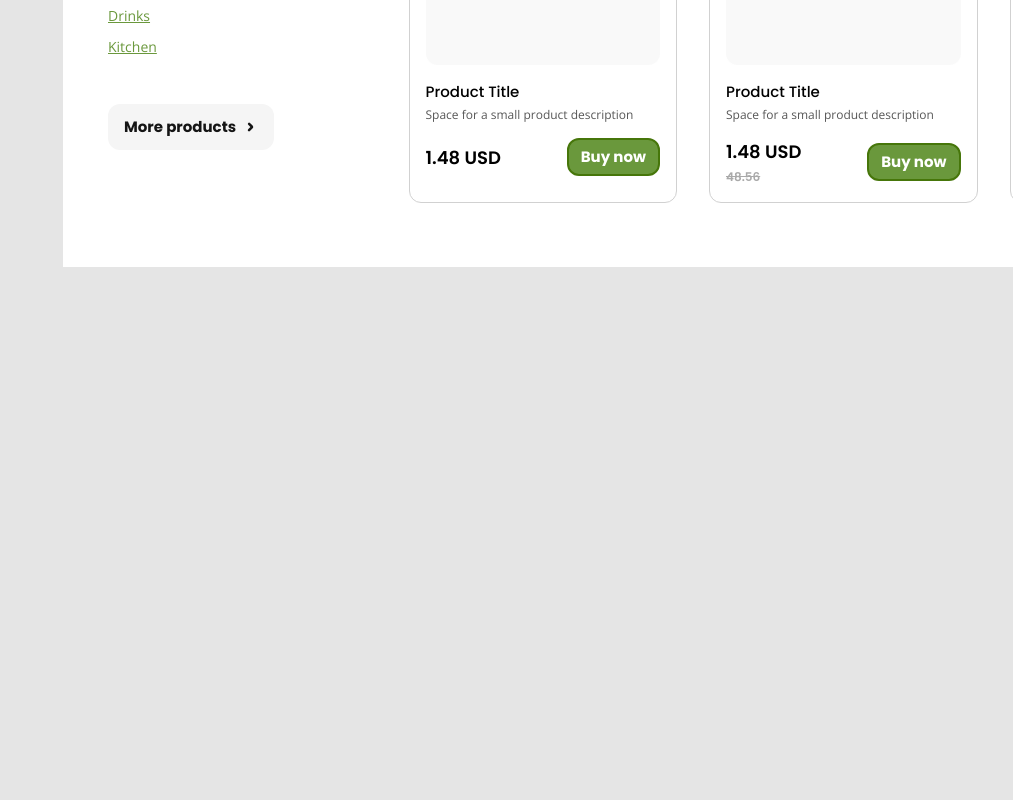
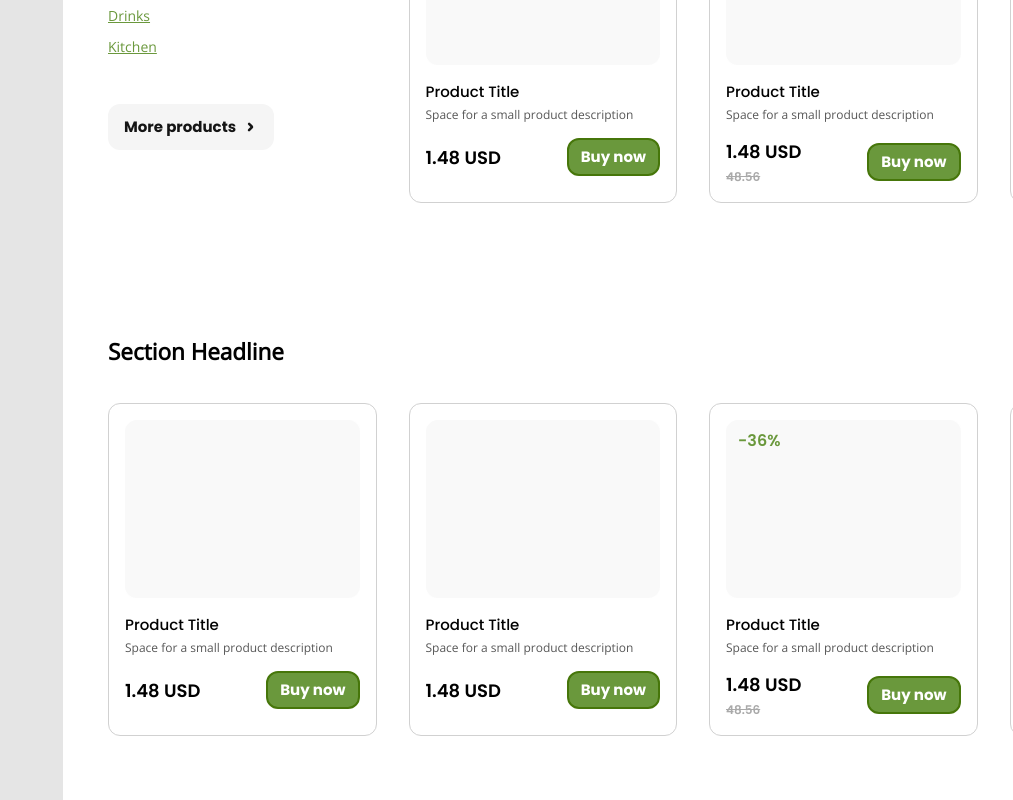
Before and after one commit to GrexNaObed/freshesecomreact, a React (Create React App) app: page / in a window 1280 px wide. Shown: the part 1313-2113 px from the top of the page, without its empty margins (267-1280 px from the left). Before the commit the page ends 1580 px from the top, so only its background shows below. Built offline with nearby package versions, Linux system fonts and the light colour scheme.

Commit message:
created section headline

```diff
--- a/src/App.js
+++ b/src/App.js
@@ -5,6 +5,7 @@ import CategoryMenu from "./components/categoryMenu/CategoryMenu.jsx";
 import Container from "./components/Container.jsx";
 import Header from "./components/header/Header";
 import Menu from "./components/menu/Menu";
+import Headline from "./components/sectionHeadline/Headline.jsx";
 
 
 function App() {
@@ -16,6 +17,7 @@ function App() {
         <CategoryMenu/>
         <BestSiling/>
         <BestFromFrames/>
+        <Headline/>
       </Container>
     </div>
   );
--- /dev/null
+++ b/src/components/sectionHeadline/Headline.jsx
@@ -0,0 +1,22 @@
+import React from 'react'
+import Cart from '../UI/Cart/Cart'
+import CartSale from '../UI/Cart/CartSale'
+
+function Headline() {
+    return (
+        <div className='headline'>
+            <div className="headline_row-info">
+                <h2 className="headline-title">Section Headline</h2>
+                <button className='headline-btn'>Button</button>
+            </div>
+            <div className="headline_row-cart">
+                <Cart/>
+                <Cart/>
+                <CartSale body={{sale:'-36%'}}/>
+                <Cart/>
+            </div>
+        </div>
+    )
+}
+
+export default Headline
--- /dev/null
+++ b/src/components/sectionHeadline/headline.scss
@@ -0,0 +1,38 @@
+.headline{
+    display: grid;
+    grid-template-rows: 40px 1fr ;
+    row-gap: 32px;
+    padding: 64px 45px;
+    background-color: $c1J;
+    &-btn{
+        border: none;
+        background-color: transparent;
+        font-family: $popins;
+        font-weight: 700;
+        font-size: 15px;
+        line-height: 22px;
+        padding-right: 22px;
+        position: relative;
+        &::after{
+            content: '';
+            position: absolute;
+            right: 0;
+            top: 50%;
+            transform: translateY(-50%);
+            width: 16px;
+            height: 16px;
+            display: block;
+            background: url('../../img/arrowRG.svg') center center / cover no-repeat;
+        }
+    }
+    &_row-info{
+        display: flex;
+        align-items: center;
+        justify-content: space-between;
+    }
+    &_row-cart{
+        display: grid;
+        grid-template-columns: repeat(4, 1fr);
+        column-gap: 32px;
+    }
+}
--- a/src/scss/index.scss
+++ b/src/scss/index.scss
@@ -5,3 +5,4 @@
 @import '../components/categoryMenu/category.scss';
 @import '../components/bestSilings/bestsiling.scss';
 @import '../components/bestfromframes/bestfromfarmes.scss';
+@import '../components/sectionHeadline/headline.scss';
```
Also changed, not shown: src/img/arrowRG.svg.
